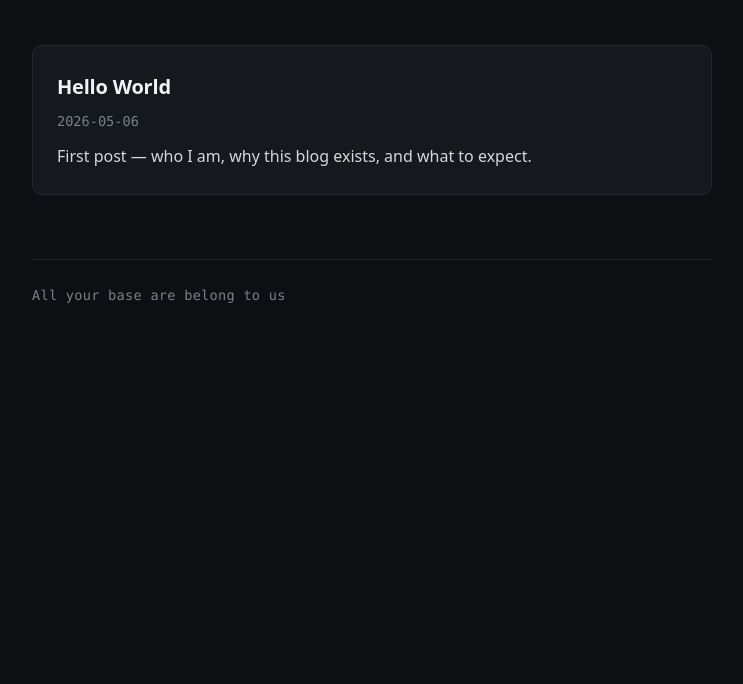
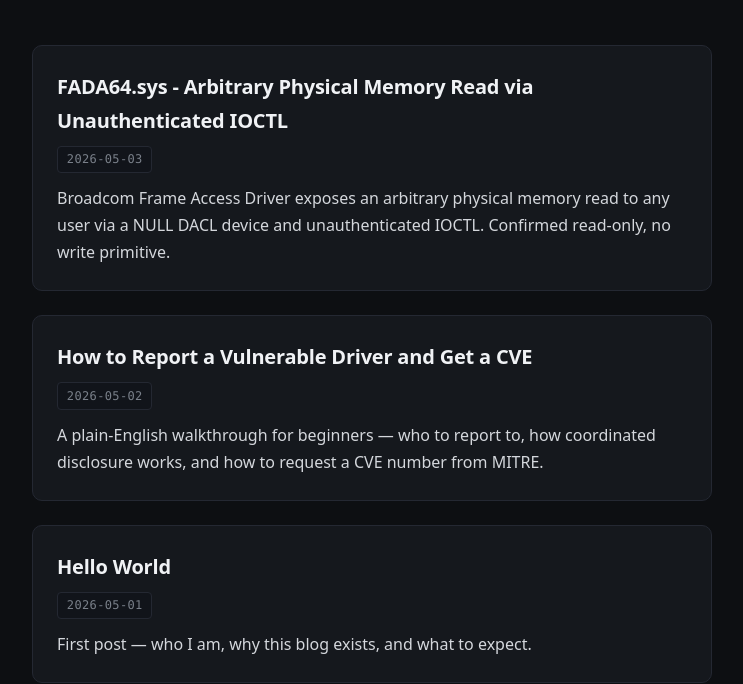
Before and after one commit to Dredsen/dredsen.github.io, a plain HTML site: page index.html in a window 1280 px wide. Shown: the part 147-831 px from the top of the page, without its empty margins (268-1011 px from the left). Before the commit the page ends 800 px from the top, so only its background shows below. Drawn offline with Linux system fonts and the light colour scheme.

Commit message:
Init Posts

```diff
--- a/assets/css/style.css
+++ b/assets/css/style.css
@@ -117,10 +117,19 @@ a:hover {
 }
 
 .post-meta {
-  font-size: 0.85rem;
+  margin: 0.4rem 0 0.75rem;
+}
+
+.date-chip {
+  display: inline-block;
+  font-family: var(--font-mono);
+  font-size: 0.75rem;
   color: var(--text-muted);
-  margin: 0 0 0.6rem;
-  font-family: var(--font-mono);
+  background: var(--code-bg);
+  border: 1px solid var(--border);
+  border-radius: 4px;
+  padding: 0.15rem 0.55rem;
+  letter-spacing: 0.03em;
 }
 
 .post-summary {
@@ -162,7 +171,7 @@ article.post h1 {
 }
 
 article.post .post-meta {
-  margin: 0;
+  margin: 0.5rem 0 0;
 }
 
 article.post h2 {
--- a/assets/js/home.js
+++ b/assets/js/home.js
@@ -24,16 +24,17 @@
       a.textContent = p.title || p.slug;
       h2.appendChild(a);
 
-      const meta = document.createElement('p');
-      meta.className = 'post-meta';
-      meta.textContent = p.date || '';
-
       const summary = document.createElement('p');
       summary.className = 'post-summary';
       summary.textContent = p.summary || '';
 
       li.appendChild(h2);
-      li.appendChild(meta);
+      if (p.date) {
+        const meta = document.createElement('p');
+        meta.className = 'post-meta';
+        meta.innerHTML = '<span class="date-chip">' + p.date + '</span>';
+        li.appendChild(meta);
+      }
       if (p.summary) li.appendChild(summary);
       list.appendChild(li);
     }
--- a/assets/js/post.js
+++ b/assets/js/post.js
@@ -37,7 +37,7 @@
     if (meta.date) {
       const date = document.createElement('p');
       date.className = 'post-meta';
-      date.textContent = meta.date;
+      date.innerHTML = '<span class="date-chip">' + meta.date + '</span>';
       header.appendChild(date);
     }
     article.appendChild(header);
--- a/posts/index.json
+++ b/posts/index.json
@@ -1,8 +1,20 @@
 [
+  {
+    "slug": "fada64-physical-memory-read",
+    "title": "FADA64.sys - Arbitrary Physical Memory Read via Unauthenticated IOCTL",
+    "date": "2026-05-03",
+    "summary": "Broadcom Frame Access Driver exposes an arbitrary physical memory read to any user via a NULL DACL device and unauthenticated IOCTL. Confirmed read-only, no write primitive."
+  },
+  {
+    "slug": "reporting-vulnerable-drivers",
+    "title": "How to Report a Vulnerable Driver and Get a CVE",
+    "date": "2026-05-02",
+    "summary": "A plain-English walkthrough for beginners — who to report to, how coordinated disclosure works, and how to request a CVE number from MITRE."
+  },
   {
     "slug": "hello-world",
     "title": "Hello World",
-    "date": "2026-05-06",
+    "date": "2026-05-01",
     "summary": "First post — who I am, why this blog exists, and what to expect."
   }
 ]
```
Also changed, not shown: 4 other files.
